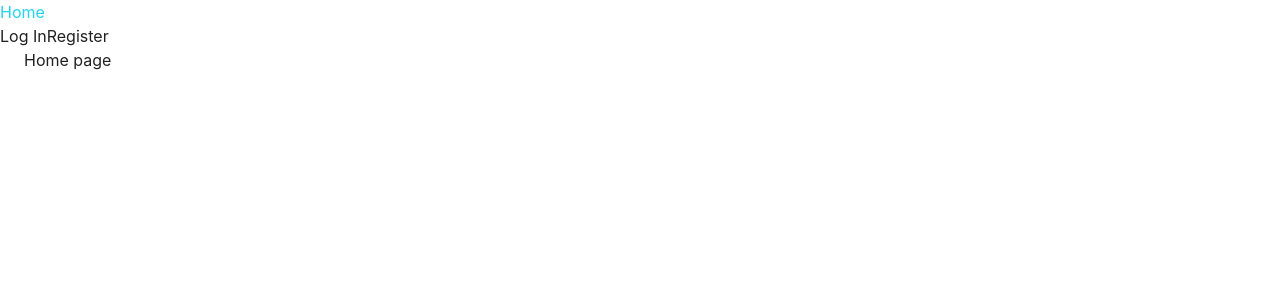
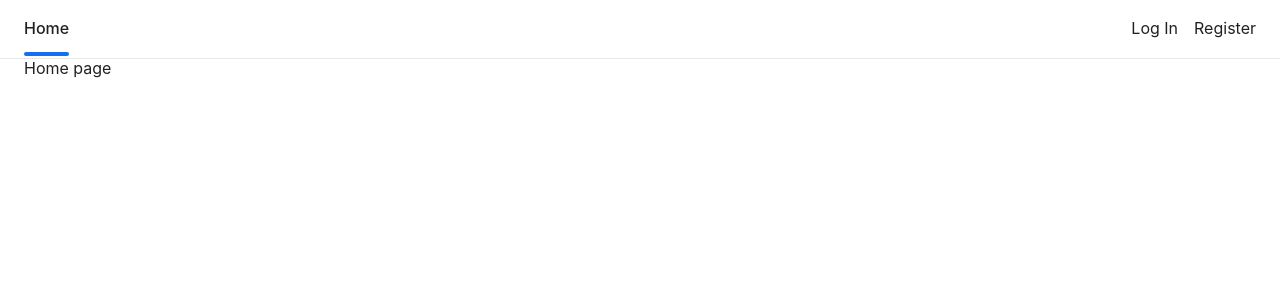
Before and after one commit to Mariia848912/phonebook-ts, a React (Vite) app: page / in a window 1280 px wide. Shown: the top 300 px of the page. Built offline with nearby package versions, Linux system fonts and the light colour scheme.

Commit message:
adds styles to sharedlayout and rest to the button

```diff
--- a/src/components/Common/Button.tsx
+++ b/src/components/Common/Button.tsx
@@ -1,13 +1,15 @@
+import { ButtonHTMLAttributes } from "react";
 type Props = {
   type?: "button" | "submit";
   text?: string;
   className?: string;
-};
+} & ButtonHTMLAttributes<HTMLButtonElement>;
 
-export const Button = ({ type = "submit", text, className }: Props) => {
+export const Button = ({ type = "submit", text, className, ...rest }: Props) => {
   return (
     <button
       type={type}
+      {...rest}
 className={`w-full outline-0 py-xs px-m rounded-medium bg-bgDefaultBlue text-textContrast font-500 tracking-[-0.24px] leading-[1.4]
 hover:bg-bgHoverBlue active:bg-bgPressedBlue focus:shadow-btFocus ${
         className ? className : ""
--- a/src/components/Header/AppBar.tsx
+++ b/src/components/Header/AppBar.tsx
@@ -1,4 +1,5 @@
 import { useAuth } from "../../hooks";
+import { Container } from "../Common/Container";
 import { AuthNav } from "./AuthNav";
 import { Navigation } from "./Navigation";
 import { UserMenu } from "./UserMenu";
@@ -6,9 +7,11 @@ import { UserMenu } from "./UserMenu";
 export const AppBar = () => {
   const { isLoggedIn } = useAuth();
   return (
-    <header>
+      <header className="fixed w-full top-0 left-0 z-10  border-b-[1px] border-borderDefault50 pb-xs4">
+          <Container containerStyle='flex justify-between'>
       <Navigation />
-      {isLoggedIn ? <UserMenu /> : <AuthNav />}
+              {isLoggedIn ? <UserMenu /> : <AuthNav />}
+              </Container>
     </header>
   );
 };
--- a/src/components/Header/AuthNav.tsx
+++ b/src/components/Header/AuthNav.tsx
@@ -2,13 +2,35 @@ import { NavLink } from "react-router-dom";
 
 export const AuthNav = () => {
   return (
-    <div>
-      <NavLink to="/login" className="aria-[current=page]:text-cyan-400">
-        Log In
-      </NavLink>
-      <NavLink to="/register" className="aria-[current=page]:text-cyan-400">
-        Register
-      </NavLink>
-    </div>
+    <ul className="flex gap-[16px]">
+      <li className="relative">
+        <NavLink
+          to="/login"
+          className="link "
+        >
+          Log In
+        </NavLink>
+      </li>
+      <li className="relative">
+        <NavLink
+          to="/register"
+          className="link"
+        >
+          Register
+        </NavLink>
+      </li>
+    </ul>
   );
 };
+// aria-[current=page]:text-cyan-400 after:content-[''] py-[16px]
+    //  after:absolute after:bottom-[1px] after:left-0
+    //   after:block after:w-full after:h-[4px]
+//   after:bg-cyan-400 after:rounded-s hover:text-textBrand
+
+
+/*
+aria-[current=page]:text-cyan-400 aria-[current=page]:after:content-['']  py-[14px] px-[16px]
+      aria-[current=page]:after:absolute aria-[current=page]:after:bottom-0 aria-[current=page]:after:left-0
+      aria-[current=page]:after:block aria-[current=page]:after:w-full aria-[current=page]:after:h-xs3
+      aria-[current=page]:after:text-cyan-400 aria-[current=page]:after:rounded-s hover:text-textBrand
+*/
--- a/src/components/Header/Navigation.tsx
+++ b/src/components/Header/Navigation.tsx
@@ -5,14 +5,20 @@ export const Navigation = () => {
   const { isLoggedIn } = useAuth();
   return (
     <nav>
-      <NavLink to="/" className="aria-[current=page]:text-cyan-400">
+      <ul className="flex gap-[16px]">
+        <li className="relative">
+           <NavLink to="/" className="link">
             Home
           </NavLink>
+        </li>
+        <li className="relative">
           {isLoggedIn && (
-        <NavLink to="/contacts" className="aria-[current=page]:text-cyan-400">
+            <NavLink to="/contacts" className="link">
               Contacts
             </NavLink>
           )}
+        </li>
+      </ul>
     </nav>
   );
 };
--- a/src/components/Header/UserMenu.tsx
+++ b/src/components/Header/UserMenu.tsx
@@ -1,15 +1,17 @@
 import { useAuth } from "../../hooks";
 import { logOut } from "../../redux/auth/authOperations";
 import { useAppDispatch } from "../../redux/hooks";
+import { changeFirstLetter } from "../../utils/changeFirstLetter";
+import { Button } from "../Common/Button";
 
 export const UserMenu = () => {
   const dispatch = useAppDispatch();
   const { user } = useAuth();
   const handleLogOut = () => dispatch(logOut());
   return (
-    <div>
-      <p>Welcome, {user.name}</p>
-      <button onClick={handleLogOut}> Logout </button>
+    <div className="flex gap-sPlus items-center	">
+      <p className="min-w-max ">Welcome, {changeFirstLetter(user.name)}</p>
+      <Button type="button" text='Logout' onClick={handleLogOut} className='py-xs3 px-xs2 '/>
     </div>
   );
 };
--- a/src/components/SharedLayout.tsx
+++ b/src/components/SharedLayout.tsx
@@ -9,7 +9,7 @@ export const SharedLayout = () => {
       <AppBar />
       <Suspense>
         <main>
-          <Container>
+          <Container containerStyle="mt-[56px]">
             <Outlet />
           </Container>
         </main>
--- a/src/index.css
+++ b/src/index.css
@@ -17,11 +17,11 @@ html {
 body {
   margin: 0;
   font-family: Inter, system-ui, Avenir, Helvetica, Arial, sans-serif;
-line-height: 1.5;
+  line-height: 1.5;
   font-weight: 400;
   color: #212121;
   background-color: #ffffff;
-}
+  }
 
 html,
 body,
@@ -55,3 +55,13 @@ img {
   max-width: 100%;
   height: auto;
 }
+
+
+.link {
+  @apply inline-block py-s  hover:text-textBrand
+}
+.link.active {
+  @apply font-500 after:content-[''] after:absolute after:bottom-0 after:left-0
+after:block after:w-full after:h-xs3 after:rounded-minimal after:bg-bgDefaultBlue
+
+}
--- /dev/null
+++ b/src/utils/changeFirstLetter.ts
@@ -0,0 +1,11 @@
+export const changeFirstLetter = (name:string) => {
+
+  return name
+    .toLowerCase()
+    .split(" ")
+    .map((item) => item[0].toUpperCase() + item.substring(1))
+    .join(" ")
+    .split("-")
+    .map((item) => item[0].toUpperCase() + item.substring(1))
+    .join("-");
+};
```
Lines whose indentation alone changed are shown as unchanged.
